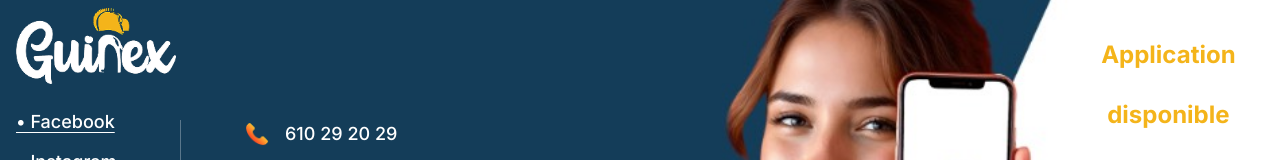
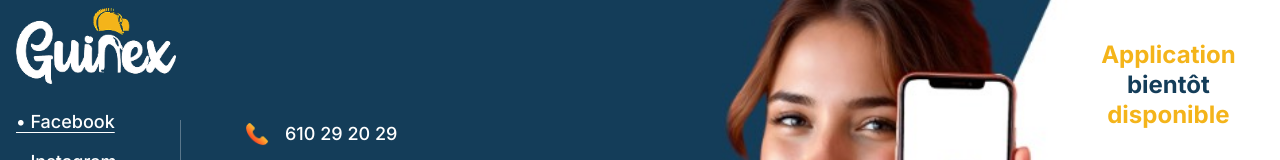
Before and after one commit to Guinex-official/Guinex, a Next.js app: page / in a window 1280 px wide. Shown: the part 1283-1443 px from the top of the page. Built offline with nearby package versions, Linux system fonts and the light colour scheme.

Commit message:
fix: responsive footer text color (white on mobile, blue on desktop)

```diff
--- a/src/components/Footer.tsx
+++ b/src/components/Footer.tsx
@@ -49,7 +49,7 @@ export default function Footer() {
                 <div className="md:w-fit md:mt-auto md:ml-auto flex flex-col items-center md:items-center w-full md:w-auto mt-10 md:mb-4 md:translate-y-8" suppressHydrationWarning>
                     <div className="flex flex-col items-center md:items-center mb-6 font-bold tracking-normal leading-tight text-xl md:text-2xl" suppressHydrationWarning>
                         <span className="text-[#F4B41A]">Application</span>
-                        <span className="text-white">bientôt</span>
+                        <span className="text-white md:text-[#143D59]">bientôt</span>
                         <span className="text-[#F4B41A]">disponible</span>
                     </div>
                     <div className="flex flex-col items-center md:items-center space-y-1" suppressHydrationWarning>
```
